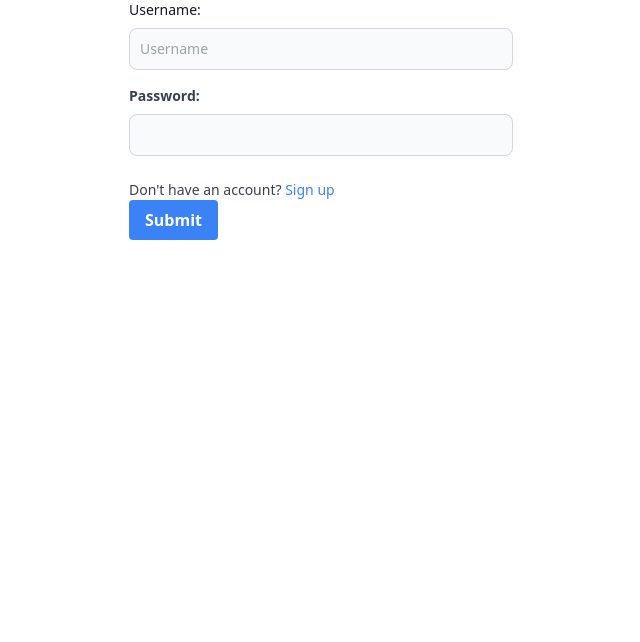
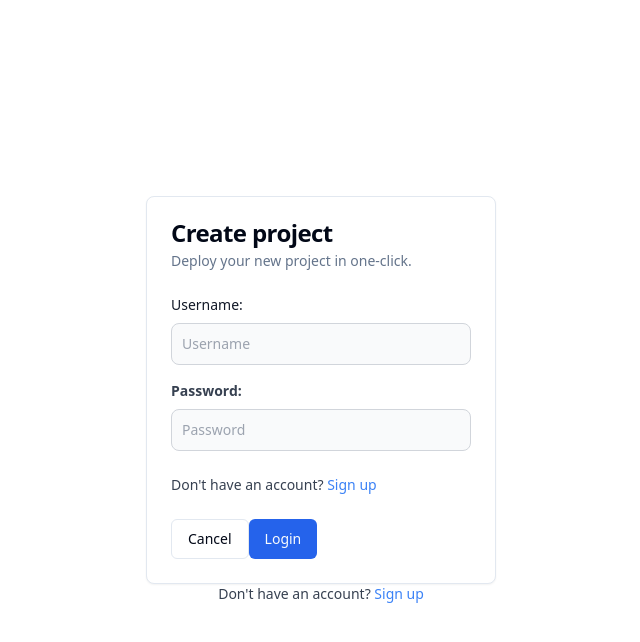
Before and after one commit to ADHFMZ7/Betting-Frontend, a React (Vite) app: page /login in a window 1280 px wide. Shown: the top 642 px of the page, without its empty margins (319-959 px from the left). Built offline with nearby package versions, Linux system fonts and the light colour scheme.

Commit message:
add credits based on server rather than token

```diff
--- a/src/components/App.jsx
+++ b/src/components/App.jsx
@@ -8,7 +8,7 @@ import Games from './Pages/Games.jsx'
 import Roulette from './Pages/Games/Roulette.jsx'
 // import Slots from './Pages/Games/Slots.jsx'
 import DailySpin from './Pages/Games/DailySpin.jsx'
-
+import Settings from './Pages/Settings.jsx'
 import ThemeProvider from "./ThemeProvider.jsx"
 
 import AuthProvider from './AuthProvider.jsx';
@@ -70,6 +70,12 @@ const router = createBrowserRouter([{
       <DailySpin />
     </ProtectedRoute>,
   },
+  {
+    path: '/settings',
+    element: <ProtectedRoute>
+      <Settings />
+    </ProtectedRoute>,
+  },
 ])
 
 
--- a/src/components/Navbar.jsx
+++ b/src/components/Navbar.jsx
@@ -14,6 +14,8 @@ import {
   NavigationMenuTrigger,
   navigationMenuTriggerStyle,
 } from "@/components/ui/navigation-menu"
+import { useState } from "react"
+import { parseJwt } from "../utility.js"
 
 const components = [
   {
@@ -44,7 +46,27 @@ const components = [
 
 export default function Navbar() {
 
-  const { user, token} = useAuth();
+  const {user, token} = useAuth();
+  const [balance, setBalance] = useState();
+  // Fetch user balance from API
+
+  const id = parseJwt(token).id;
+
+  React.useEffect(() => {
+    if (token) {
+      fetch("http://127.0.0.1:8000/user/" + id, {
+        headers: {
+          Authorization: `Bearer ${token}`,
+        },
+      })
+        .then((response) => response.json())
+        .then((data) => {
+          setBalance(data.credits);
+          console.log(balance);
+        })
+    }
+  })
+
 
   return (
     <div className="flex flex-row top-0 h-14">
@@ -81,6 +103,8 @@ export default function Navbar() {
 
 
       <div className="basis-1/3 flex justify-end m-2">
+        <h1 className="mr-2 mt-2">${balance}</h1>
+
         {user === null ?       <Link
         to="/login"
         className={cn(
--- a/src/components/Pages/Index.jsx
+++ b/src/components/Pages/Index.jsx
@@ -38,7 +38,6 @@ function Index() {
           <section className="mt-8">
               <p className="text-gray-700 dark:text-gray-300 mb-4">Join BuffyBets today and start your gambling journey. Sign up now to enjoy exclusive bonuses and promotions.</p>
           </section>
-            <ModeToggle />
         </main>
         </>
         :
--- a/src/components/Pages/Login.jsx
+++ b/src/components/Pages/Login.jsx
@@ -2,6 +2,17 @@ import { useState } from "react";
 import { useAuth } from '../AuthProvider';
 import { useNavigate } from 'react-router-dom';
 import { Link } from 'react-router-dom';
+import {
+  Card,
+  CardContent,
+  CardDescription,
+  CardFooter,
+  CardHeader,
+  CardTitle,
+} from "@/components/ui/card"
+import { Input } from "@/components/ui/input"
+import { Label } from "@/components/ui/label"
+import { Button } from "@/components/ui/button"
 
 const Login = () => {
   const [input, setInput] = useState({
@@ -34,8 +45,17 @@ const Login = () => {
     }));
   };
 
+
   return (
+
+    <div className="flex items-center justify-center min-h-screen flex-col">
+    <Card className="w-[350px] ">
       <form onSubmit={handleSubmitEvent} className="max-w-sm mx-auto">
+      <CardHeader>
+        <CardTitle>Create project</CardTitle>
+        <CardDescription>Deploy your new project in one-click.</CardDescription>
+      </CardHeader>
+      <CardContent>
         <div className="mb-4">
           <label htmlFor="username" className="block mb-2 text-sm font-medium text-gray-900 dark:text-white">Username:</label>
           <input
@@ -53,6 +73,7 @@ const Login = () => {
           type="password"
           id="password"
           name="password"
+          placeholder="Password"
           onChange={handleInput}
           className="bg-gray-50 border border-gray-300 text-gray-900 text-sm rounded-lg focus:ring-blue-500 focus:border-blue-500 block w-full p-2.5 dark:bg-gray-700 dark:border-gray-600 dark:placeholder-gray-400 dark:text-white dark:focus:ring-blue-500 dark:focus:border-blue-500"
         />
@@ -60,9 +81,51 @@ const Login = () => {
       <div>
         <p className="text-sm text-gray-700 dark:text-gray-300">Don't have an account? <Link to="/signup" className="text-blue-500">Sign up</Link></p>
       </div>
-      <button className="bg-blue-500 hover:bg-blue-700 text-white font-bold py-2 px-4 rounded focus:outline-none focus:shadow-outline">Submit</button>
+      </CardContent>
+      <CardFooter>
+      <div className="flex justify-between">
+        <Button variant="outline">Cancel</Button>
+        <Button type="submit">Login</Button>
+      </div>
+      </CardFooter>
     </form>
+
+    </Card>
+
+     <p className="text-sm text-gray-700 dark:text-gray-300">Don't have an account? <Link to="/signup" className="text-blue-500">Sign up</Link></p>
+    </div>
   );
 };
 
+// return (
+//   <div className="flex items-center justify-center flex-col">
+//   <Card className="w-[350px]">
+//       <form>
+//     <CardHeader>
+//       <CardTitle>Login</CardTitle>
+//     </CardHeader>
+//     <CardContent>
+//         <div className="grid w-full items-center gap-4">
+//           <div className="flex flex-col space-y-1.5">
+//             <Label htmlFor="name">Username</Label>
+//             <input id="username" placeholder="Username" />
+//           </div>
+//           <div className="flex flex-col space-y-1.5">
+//             <Label htmlFor="framework">Password</Label>
+//             <input id="password" placeholder="Password" />
+//           </div>
+//         </div>
+//     </CardContent>
+//     <CardFooter className="flex justify-between">
+//       <Button variant="outline">Cancel</Button>
+//       <Button type="submit">Login</Button>
+//     </CardFooter>
+//       </form>
+
+//   </Card>
+//     <p className="text-sm text-gray-700 dark:text-gray-300">Don't have an account? <Link to="/signup" className="text-blue-500">Sign up</Link></p>
+//   </div>
+// )
+// }
+
 export default Login;
--- /dev/null
+++ b/src/components/Pages/Settings.jsx
@@ -0,0 +1,17 @@
+import React from 'react';
+import { ModeToggle } from '../ModeToggle';
+import Navbar from '../Navbar';
+
+const Settings = () => {
+    return (
+        <>
+            <Navbar />
+            <div>
+                <h1>Settings</h1>
+                <ModeToggle />
+            </div>
+        </>
+    );
+};
+
+export default Settings;
--- a/src/components/ProfileDropdown.jsx
+++ b/src/components/ProfileDropdown.jsx
@@ -58,7 +58,9 @@ export default function ProfileDropdown() {
               <span>Profile</span>
               <DropdownMenuShortcut>⇧⌘P</DropdownMenuShortcut>
             </DropdownMenuItem>
-            <DropdownMenuItem>
+            <DropdownMenuItem onSelect={()=>{
+              navigate('/settings');
+            }}>
               <Settings className="mr-2 h-4 w-4" />
               <span>Settings</span>
               <DropdownMenuShortcut>⌘S</DropdownMenuShortcut>
```
Lines whose indentation alone changed are shown as unchanged.
